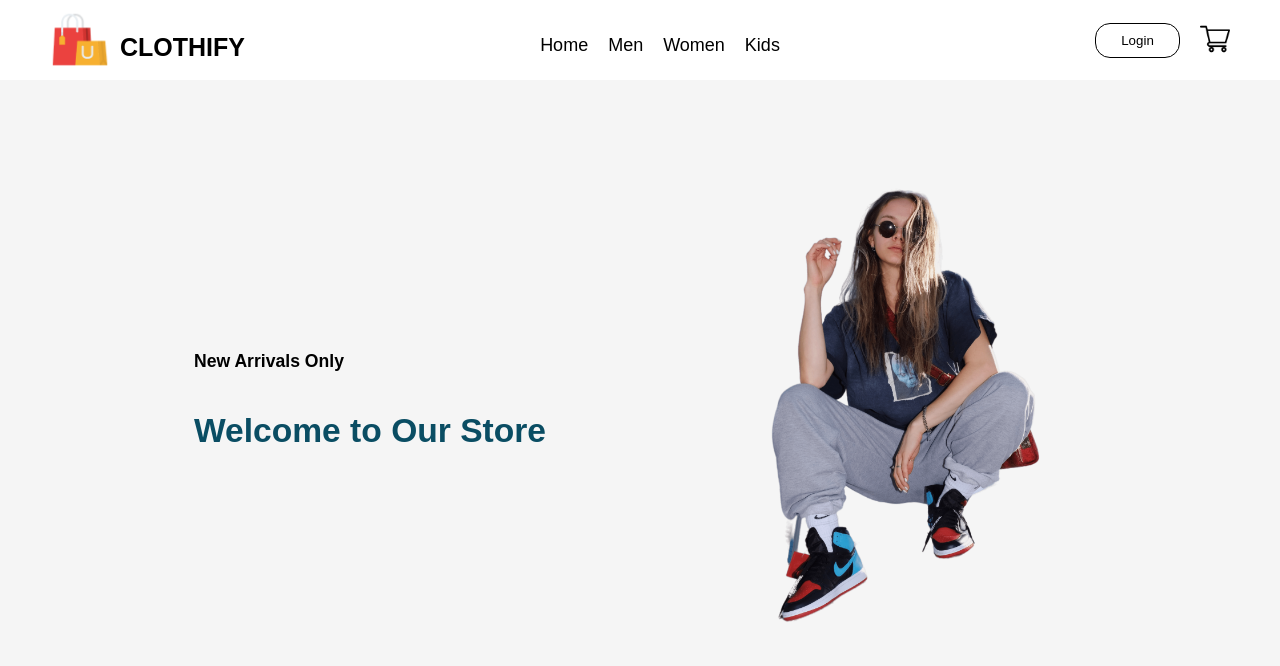
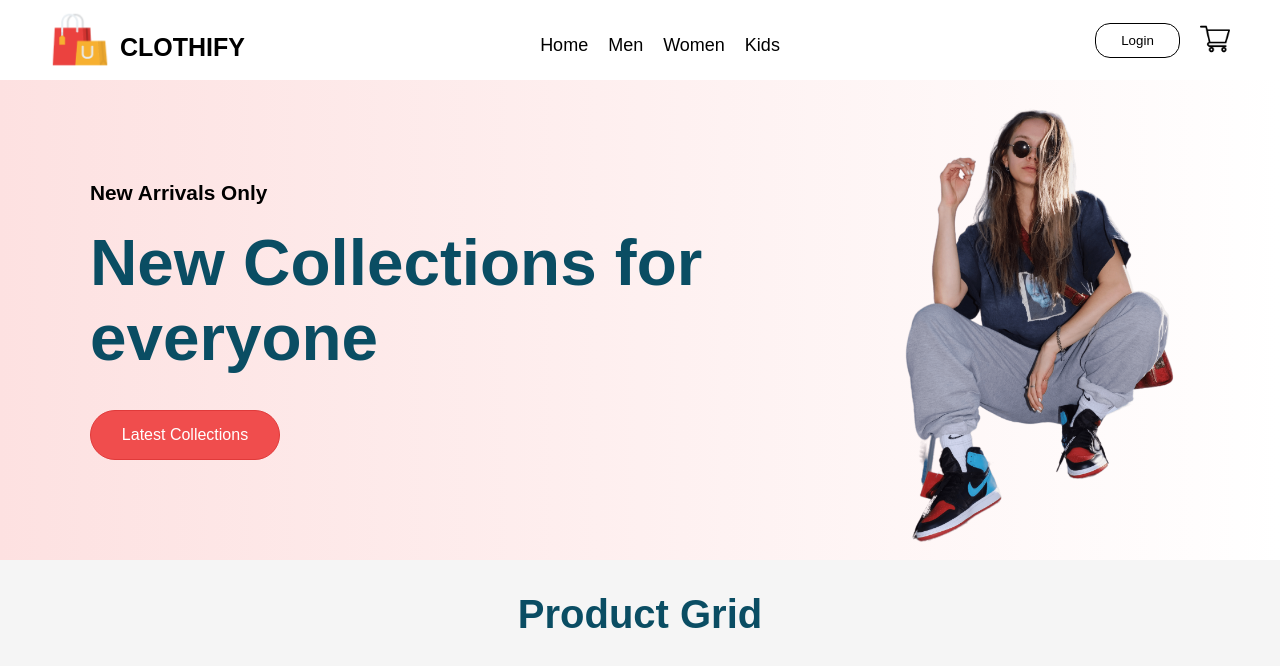
Before and after one commit to ljayakumar05/clothify-react, a React (Vite) app: page / in a window 1280 px wide. Shown: the top 666 px of the page. Built offline with nearby package versions, Linux system fonts and the light colour scheme.

Commit message:
created product grid section

```diff
--- a/src/App.jsx
+++ b/src/App.jsx
@@ -1,5 +1,6 @@
 import Header from "./components/Header";
 import Hero from "./components/Hero";
+import ProductGrid from "./components/ProductGrid";
 import './App.css'
 
 function App() {
@@ -7,6 +8,7 @@ function App() {
     <>
       <Header />
       <Hero />
+      <ProductGrid />
     </>
   )
 }
--- a/src/components/Hero.css
+++ b/src/components/Hero.css
@@ -1,21 +1,40 @@
 .hero{
-    height: 80vh;
+    height: 60vh;
     display: flex;
     flex-direction: row;
     justify-content: center;
     align-items: center;
+    background: linear-gradient(to right, rgb(253, 225, 225), rgb(255, 255, 255));
+}
+.hero-content{
+    margin-left: 90px;
 }
 .hero-subtitle{
-    font-size: 1.1rem;
+    font-size: 1.3rem;
+
 }
 .hero-title{
     color: rgb(10, 77, 99);
-    text-align: center;
-    margin-top: 40px;
-    font-size: 2.1rem;
+    text-align: left;
+    margin-top: 20px;
+    font-size: 4.1rem;
+}
+.hero-image{
+    margin-left: 60px;
+    margin-right: 60px;
 }
 .hero-img{
     width: 350px;
     height: auto;
-    margin-left: 190px;
 }
+.hero-button{
+    margin-top: 35px;
+    width: 190px;
+    height: 50px;
+    color: white;
+    font-size: 1.0rem;
+    border-radius: 25px;
+    border: none;
+    border: 1px solid rgb(224, 58, 58);
+    background-color: rgb(240, 77, 77);
+}
--- a/src/components/Hero.jsx
+++ b/src/components/Hero.jsx
@@ -7,7 +7,8 @@
         <section className="hero">
             <div className="hero-content">
                 <h4 className="hero-subtitle">New Arrivals Only</h4>
-                <h1 className="hero-title">Welcome to Our Store</h1>
+                <h1 className="hero-title">New Collections for everyone</h1>
+                <button className="hero-button">Latest Collections</button>
             </div>
             <div className="hero-image">
                 <img src={heroImage} className="hero-img" alt="Hero" />
--- /dev/null
+++ b/src/components/ProductGrid.css
@@ -0,0 +1,6 @@
+.gridTitle{
+    margin: 2rem 0;
+    text-align: center;
+    font-size: 2.5rem;
+    color: rgb(10, 77, 99);
+}
--- /dev/null
+++ b/src/components/ProductGrid.jsx
@@ -0,0 +1,12 @@
+ import React from "react";
+ import "./ProductGrid.css";
+
+ function ProductGrid() {
+    return (
+        <div>
+            <h1 className="gridTitle">Product Grid</h1>
+        </div>
+    )
+ }
+
+ export default ProductGrid;
```
Also changed, not shown: src/components/Header.jsx (line endings or trailing spaces).
